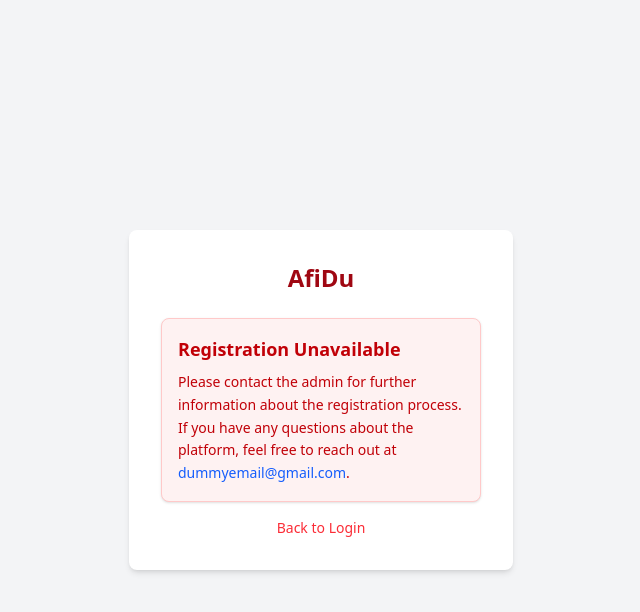
After one commit to rywndr/AfiDu, a Django app: page /accounts/register/ in a window 1280 px wide. The commit adds this page. Shown: the top 612 px of the page, without its empty margins (319-959 px from the left). Run offline with Django 5.2, Linux system fonts and the light colour scheme.

Commit message:
feat: added register page notice

```diff
--- a/src/login/templates/auth/login.html
+++ b/src/login/templates/auth/login.html
@@ -70,7 +70,7 @@
     </div>
     <div class="mt-2 text-sm text-right">
         <p class="font-semibold inline">Contact Admin to</p>
-        <a href="" class="text-red-500 hover:text-red-800 text-sm">
+        <a href="{% url 'login:register' %}" class="text-red-500 hover:text-red-800 text-sm">
             Register
         </a>
     </div>
--- /dev/null
+++ b/src/login/templates/register.html
@@ -0,0 +1,27 @@
+{% extends 'auth/layout.html' %}
+
+{% block title %}
+    Afidu - Register
+{% endblock %}
+
+{% block content %}
+    <h2 class="text-2xl font-bold text-center mb-6 text-red-800">
+        AfiDu
+    </h2>
+
+    <div class="bg-red-50 border border-red-200 text-red-700 p-4 rounded-lg shadow-sm">
+        <h3 class="text-lg font-semibold mb-2">Registration Unavailable</h3>
+        <p class="text-sm leading-relaxed">
+            Please contact the admin for further information about the registration process.
+            <br class="my-1" />
+            If you have any questions about the platform, feel free to reach out at
+            <a href="mailto:dummyemail@gmail.com" class="text-blue-600 hover:underline">dummyemail@gmail.com</a>.
+        </p>
+    </div>
+
+    <div class="mt-4 text-sm text-center">
+        <a href="{% url 'login:login' %}" class="text-red-500 hover:text-red-800 hover:underline">
+            Back to Login
+        </a>
+    </div>
+{% endblock %}
--- a/src/login/urls.py
+++ b/src/login/urls.py
@@ -6,6 +6,7 @@ from .views import (
     CustomPasswordResetConfirmView,
     CustomPasswordResetDoneView,
     CustomPasswordResetView,
+    register,
 )
 
 app_name = "login"
@@ -13,6 +14,8 @@ app_name = "login"
 urlpatterns = [
     # login
     path("login/", CustomLoginView.as_view(), name="login"),
+    # register
+    path("register/", register, name="register"),
     # password reset
     path("password_reset/", CustomPasswordResetView.as_view(), name="password_reset"),
     path(
--- a/src/login/views.py
+++ b/src/login/views.py
@@ -6,6 +6,7 @@ from django.contrib.auth.views import (
     PasswordResetDoneView,
     PasswordResetView,
 )
+from django.shortcuts import render
 from django.urls import reverse_lazy
 
 from .email_backend import clear_reset_link, get_reset_email, get_reset_link
@@ -27,6 +28,10 @@ class CustomLoginView(LoginView):
             self.request.session.set_expiry(1209600)
 
         return super().form_valid(form)
+
+
+def register(request):
+    return render(request, "register.html")
 
 
 class CustomPasswordResetView(PasswordResetView):
```
